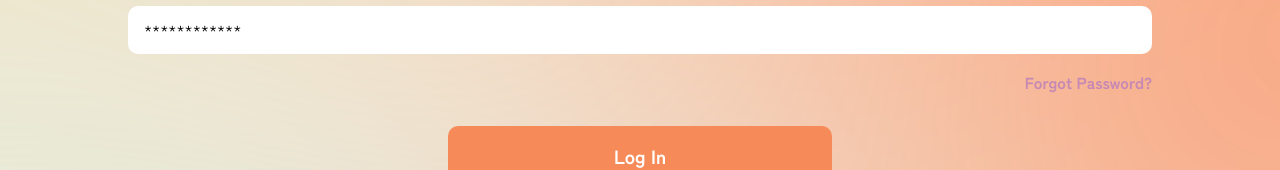
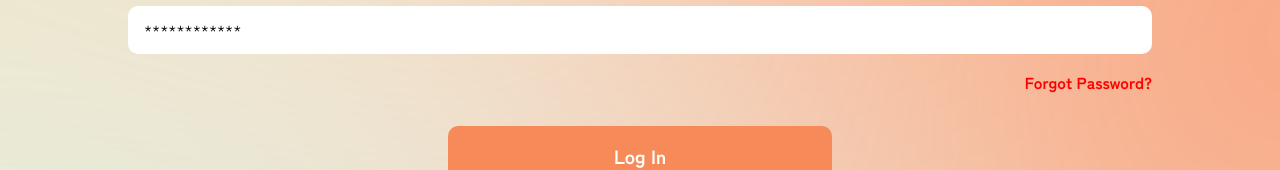
Before and after one commit to RickTorresJunior/Feastly, a plain HTML site: page login.html in a window 1280 px wide. Shown: the part 548-718 px from the top of the page. Drawn offline with Linux system fonts and the light colour scheme.

Commit message:
Update styles.css

```diff
--- a/styles.css
+++ b/styles.css
@@ -333,7 +333,8 @@ input[type='radio'] {
     }
 .font_link {
     font-weight: bold;
-    color: #C688B4;
+    /* color: #C688B4; */
+    color: red;
 }
 
 /* Section - Header */
```
